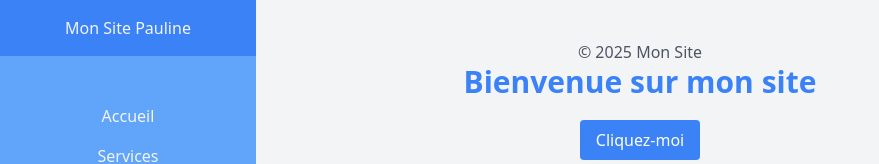
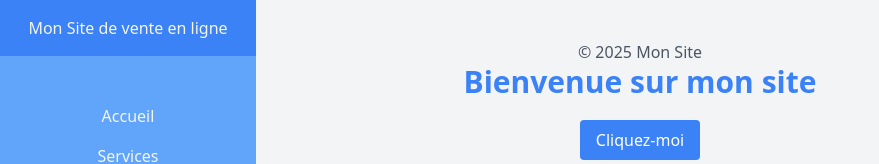
Before and after one commit to PaulineDeVittori/TP1-DevOps, a plain HTML site: page index.html in a window 1280 px wide. Shown: the top 164 px of the page, without its empty margins (0-879 px from the left). Drawn offline with nearby package versions, Linux system fonts and the light colour scheme.

Commit message:
derniere modification

```diff
--- a/index.html
+++ b/index.html
@@ -15,7 +15,7 @@
         <aside class="fixed top-0 left-0 w-64 h-full bg-blue-400 text-gray-100">
             <div class="flex flex-col h-full">
                 <div class="p-4 bg-blue-500">
-                    Mon Site Pauline
+                    Mon Site de vente en ligne
                 </div>
                 <nav class="mt-10 flex-grow">
                     <ul>
```
